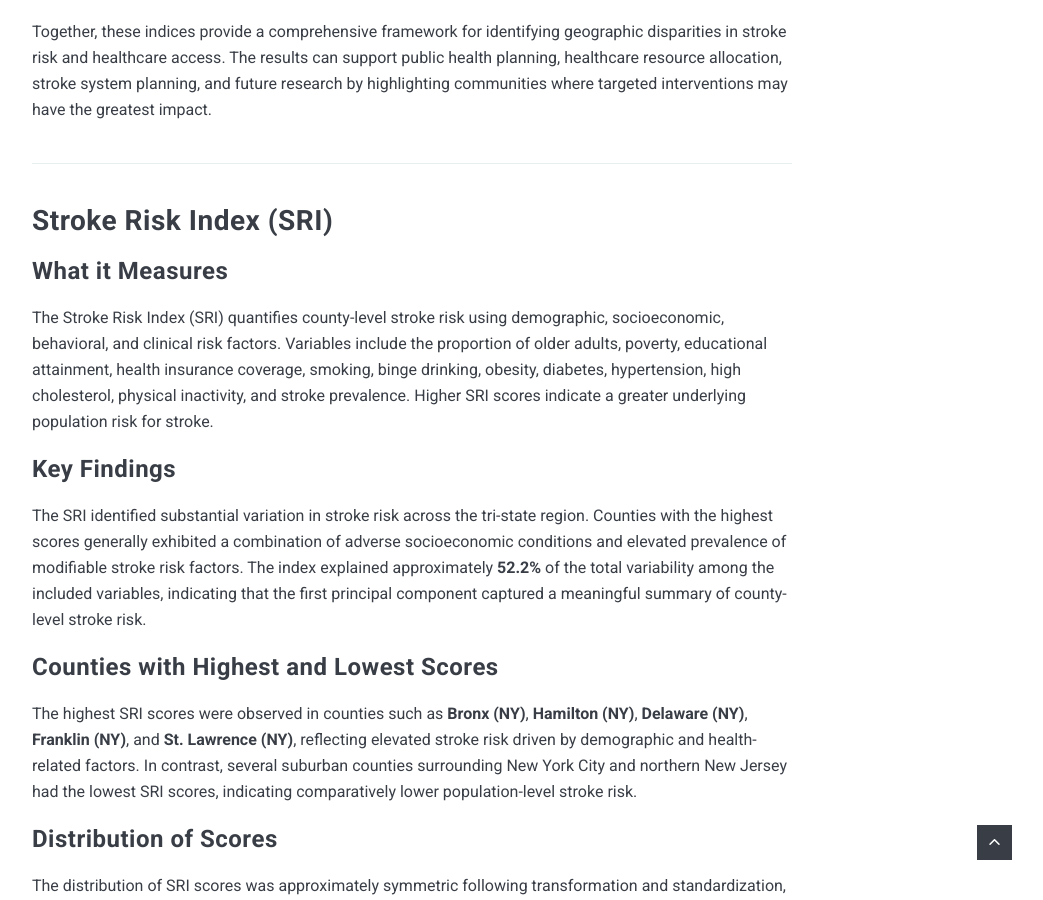
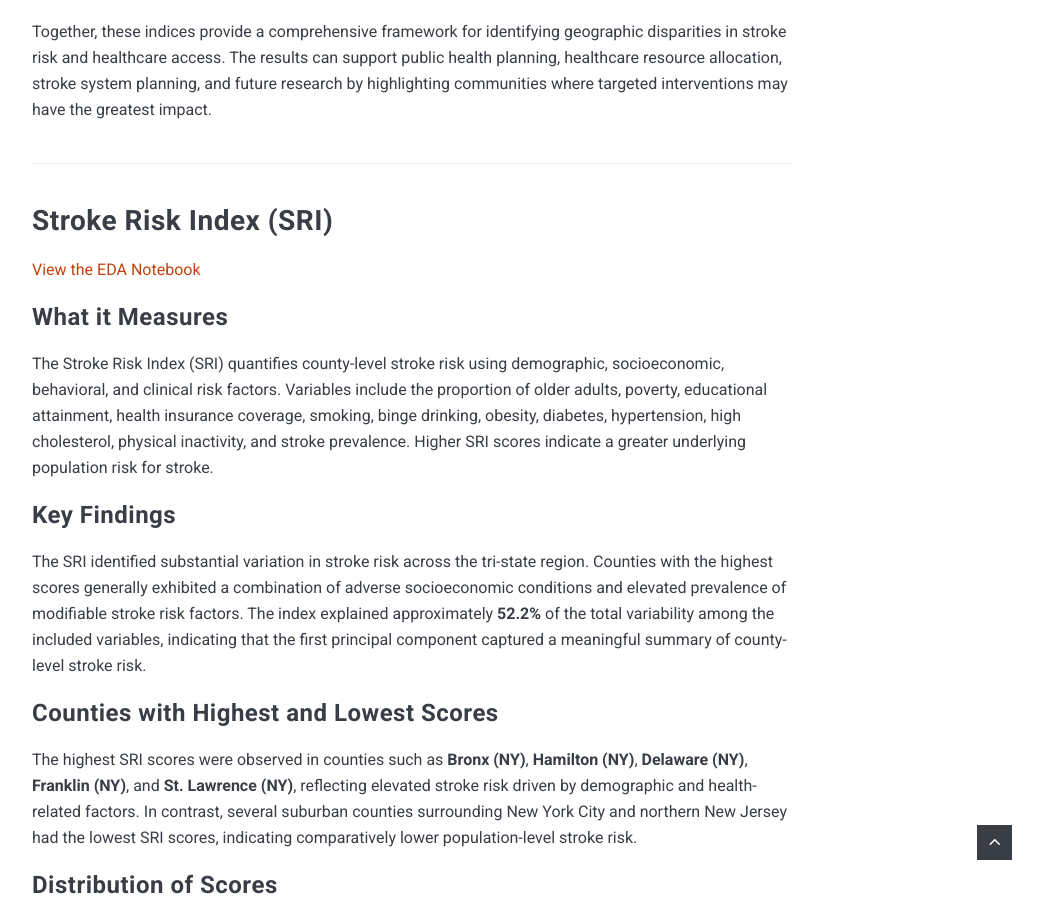
Before and after one commit to palism1/stroke-burden-index, a Jekyll site: the page built from docs/_posts/2026-07-07-project-outcome.md, in a window 1280 px wide and 900 px high, scrolled down 1788 px. Shown: the whole window, without its empty margins (228-1271 px from the left). Built offline with Jekyll 4.4.1, drawn with Linux system fonts in a browser that asks for light colours; nearby versions of some CDN libraries; some of the changed text lies outside the part shown.

Commit message:
Update 2026-07-07-project-outcome.md

```diff
--- a/docs/_posts/2026-07-07-project-outcome.md
+++ b/docs/_posts/2026-07-07-project-outcome.md
@@ -37,6 +37,8 @@
 
 ## Stroke Risk Index (SRI)
 
+[View the EDA Notebook](../notebooks html/SRI%EDA.html)
+
 ### What it Measures
 
 The Stroke Risk Index (SRI) quantifies county-level stroke risk using demographic, socioeconomic, behavioral, and clinical risk factors. Variables include the proportion of older adults, poverty, educational attainment, health insurance coverage, smoking, binge drinking, obesity, diabetes, hypertension, high cholesterol, physical inactivity, and stroke prevalence. Higher SRI scores indicate a greater underlying population risk for stroke.
@@ -69,6 +71,8 @@
 ---
 
 ## Stroke Care Access Index (SCAI)
+
+[View the EDA Notebook](../notebooks html/SCAI_EDA.html)
 
 ### What it Measures
 
```
